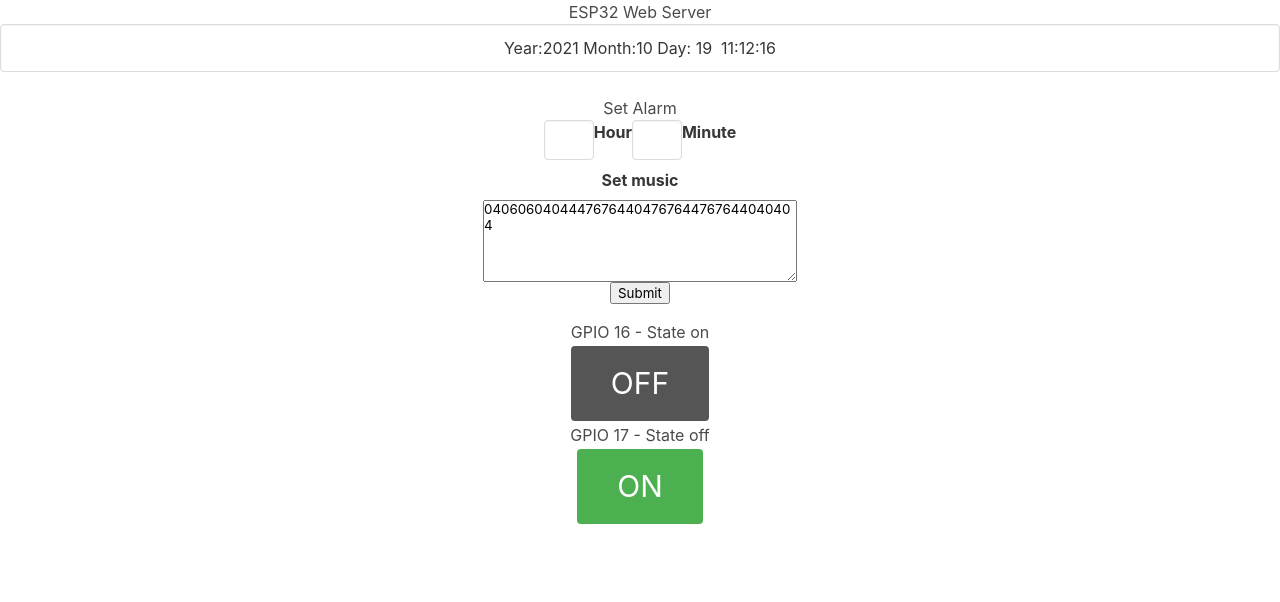
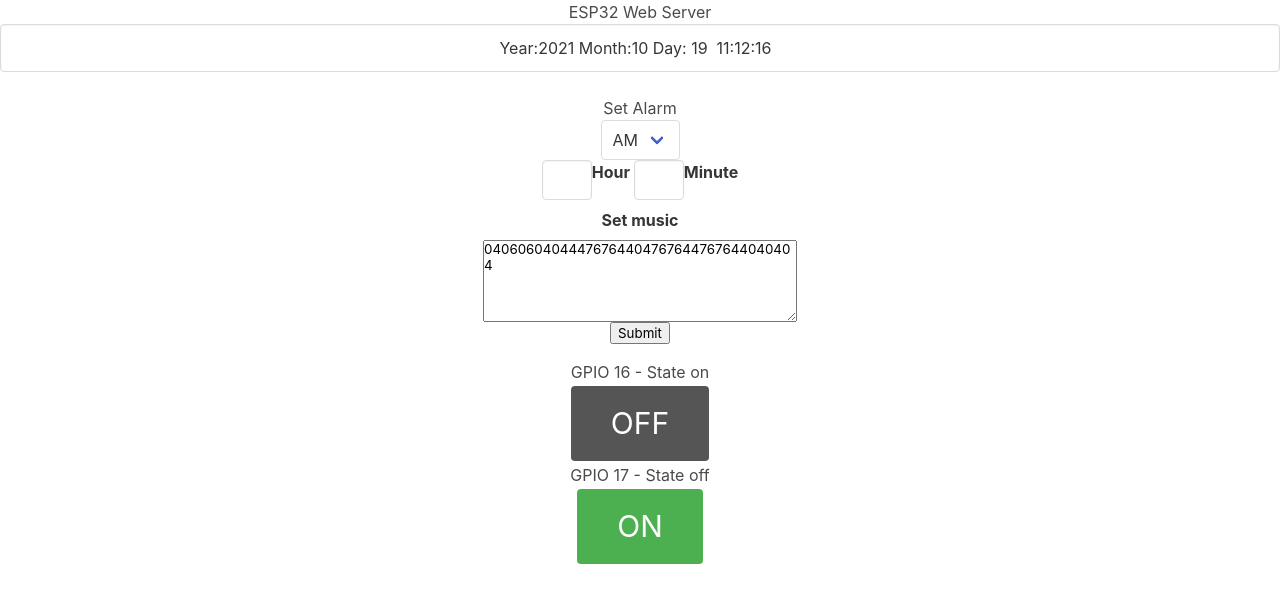
Before and after one commit to BUZZINGPolarBear/IoT_project, a plain HTML site: page 7주차/실습/index.html in a window 1280 px wide. Drawn offline with nearby package versions, Linux system fonts and the light colour scheme.

Commit message:
Fix style

```diff
--- a/7주차/실습/index.html
+++ b/7주차/실습/index.html
@@ -32,18 +32,24 @@
 
 <body>
     <h1>ESP32 Web Server</h1>
-    <textarea class="textarea has-fixed-size" rows="1" style="text-align: center;">Year:2021 Month:10 Day: 19  11:12:16
-
-    </textarea>
+    <textarea class="textarea has-fixed-size" rows="1" style="text-align: center;">Year:2021 Month:10 Day: 19  11:12:16  </textarea>
     <br>Set Alarm
     <p>
     </p>
     <form action="/get">
-        <label class="label"><input name="hour" class="input" type="text" style="width: 50px;">Hour<input name="min"
-                class="input" type="text" style="width: 50px;">Minute</label>
+        <div class="select">
+            <select>
+              <option>AM</option>
+              <option>PM</option>
+            </select>
+          </div>
+        <label class="label">
+            <input name="hour" class="input" type="text" style="width: 50px;">Hour
+            <input name="min"class="input" type="text" style="width: 50px;">Minute
+        </label>
         <label class="label">Set music</label>
-        <textarea name="music" id="story" rows="5" cols="33">04060604044476764404767644767644040404</textarea><br><input
-            type="submit" value="Submit">
+        <textarea name="music" id="story" rows="5" cols="33">04060604044476764404767644767644040404</textarea>
+        <br><input type="submit" value="Submit">
     </form>
     <div class="control"></div>
     <p></p>
```
